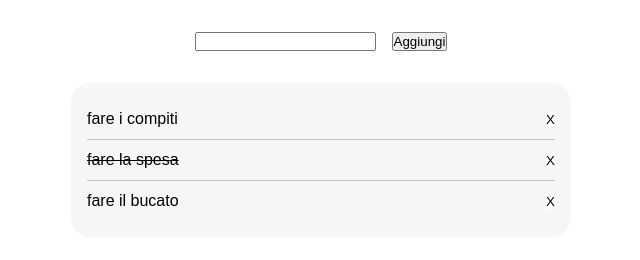
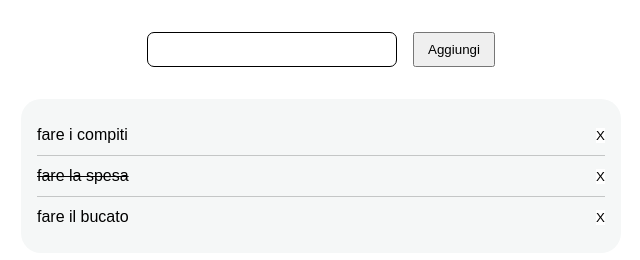
Before and after one commit to Paolo4690/vue-todolist, a plain HTML site: page index.html in a window 1280 px wide. Shown: the whole page, without its empty margins (319-959 px from the left). Drawn offline with nearby package versions, Linux system fonts and the light colour scheme.

Commit message:
add funzione per evitare stringhe vuote

```diff
--- a/css/style.css
+++ b/css/style.css
@@ -8,8 +8,6 @@ body {
 }
 #root {
     margin: 2rem auto;
-    display: flex;
-    flex-direction: column;
 }
 
 .add-todo {
@@ -19,9 +17,22 @@ body {
     gap: 1rem;
 }
 
+.add-todo input {
+    border: 1px solid black;
+    border-radius: 7px;
+    line-height: 2rem;
+    width: 250px;
+    min-width: 150px;
+}
+
+.add-todo button {
+    padding: .5rem .8rem;
+    cursor: pointer;
+}
+
 .content-todo {
     margin: 2rem auto;
-    width: 500px;
+    max-width: 600px;
     background-color: #f5f7f7;
     border-radius: 20px;
 }
@@ -29,13 +40,11 @@ body {
 ul {
     list-style: none;
     padding: 1rem;
-
 }
 
 li {
     display: flex;
     justify-content: space-between;
-    align-items: center;
     line-height: 2.5rem;
     border-bottom: 1px solid rgba(0, 0, 0, .2);
     cursor: pointer;
--- a/index.html
+++ b/index.html
@@ -11,7 +11,7 @@
 
     <div id="root">
         <div class="add-todo">
-            <input @keyup.enter="addNewTodo" v-model="newTodo.text" type="text" name="new-todo" id="new-todo">
+            <input @keyup.enter="addNewTodo" v-model="strNewTodo" type="text" name="new-todo" id="new-todo">
             <button @click="addNewTodo">Aggiungi</button>
         </div>
 
--- a/js/script.js
+++ b/js/script.js
@@ -1,7 +1,8 @@
 const app = new Vue({
     el: '#root',
     data: {
-        newTodo: {
+        strNewTodo:'',
+        newTodoObj: {
             text: '',
             done: false
         },
@@ -23,10 +24,14 @@ const app = new Vue({
     },
     methods: {
         addNewTodo() {
-            this.todos.push(this.newTodo)
-            this.newTodo = {
-                text: '',
-                done: false
+            if (this.strNewTodo.trim() != '') {
+                this.newTodoObj.text = this.strNewTodo.trim()
+                this.todos.unshift(this.newTodoObj)
+                this.newTodoObj = {
+                    text: '',
+                    done: false
+                }
+                this.strNewTodo = ''
             }
         },
         deleteTodo(index) {
```
